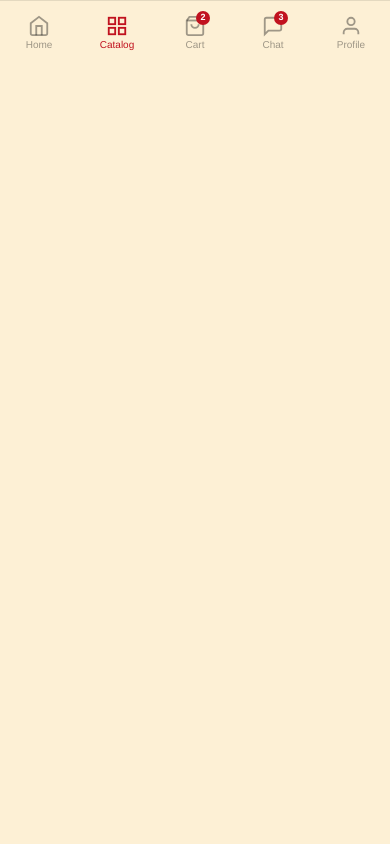
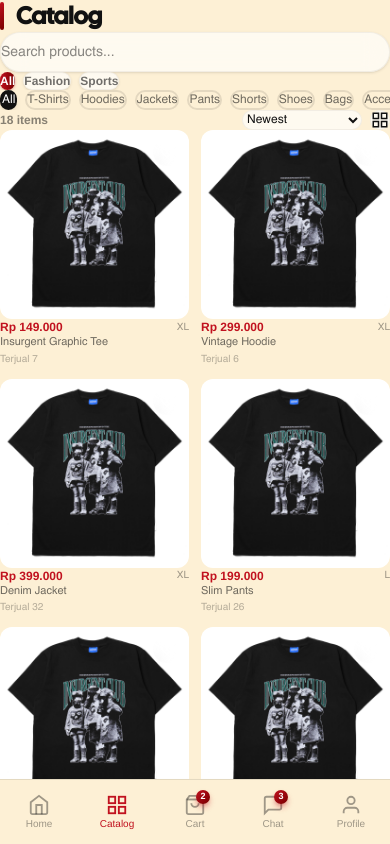
Before and after one commit to bhojesssss/SecondSpace, a Vue app: page /catalog in a window 390 px wide. Shown: the top 844 px of the page. Built offline with nearby package versions, Linux system fonts and the light colour scheme.

Commit message:
fix-mobileView

```diff
--- a/src/App.vue
+++ b/src/App.vue
@@ -1,13 +1,15 @@
 <template>
-  <div id="app" class="min-h-screen bg-[#FDF0D5]">
+  <div class="app-wrapper min-h-screen bg-[#FDF0D5] flex flex-col items-center w-full relative">
     <NavbarTop v-if="!isMobile" />
-    <main class="max-w-5xl mx-auto w-full px-4">
-      <router-view v-slot="{ Component }">
+
+    <main class="flex-1 w-full max-w-5xl px-4 pt-4 md:pt-0 pb-6">
+      <router-view v-slot="{ Component, route }">
         <transition name="page" mode="out-in">
-          <component :is="Component" />
+          <component :is="Component" :key="route.fullPath" />
         </transition>
       </router-view>
     </main>
+
     <NavbarBottom v-if="isMobile" />
     <div v-if="isMobile" class="pb-20"></div>
   </div>
@@ -15,10 +17,11 @@
 
 <script setup>
 import { ref, onMounted, onUnmounted } from 'vue'
+import { useRoute } from 'vue-router'
 import NavbarTop from '@/components/NavbarTop.vue'
 import NavbarBottom from '@/components/NavbarBottom.vue'
 
-const isMobile = ref(false)
+const isMobile = ref(window.innerWidth < 768)
 
 const checkMobile = () => {
   isMobile.value = window.innerWidth < 768
--- a/src/assets/main.css
+++ b/src/assets/main.css
@@ -1,4 +1,4 @@
-@import "tailwindcss";
+@import 'tailwindcss';
 
 @font-face {
   font-family: 'CalSans';
@@ -36,12 +36,12 @@
 }
 
 @theme {
-  --color-bg: #FDF0D5;
-  --color-fashion: #C1121F;
+  --color-bg: #fdf0d5;
+  --color-fashion: #c1121f;
   --color-fashion-dark: #780000;
-  --color-sports: #669BBC;
+  --color-sports: #669bbc;
   --color-sports-dark: #003049;
-  --color-white: #FFFFFF;
+  --color-white: #ffffff;
   --color-black: #111111;
 
   --font-display: 'CalSans', serif;
@@ -52,7 +52,6 @@
   box-sizing: border-box;
   margin: 0;
   padding: 0;
-
 }
 
 html {
@@ -60,7 +59,7 @@ html {
 }
 
 body {
-  background-color: #FDF0D5;
+  background-color: #fdf0d5;
   font-family: 'Helvetica', Arial, sans-serif;
   color: #111111;
   overflow-x: hidden;
@@ -86,7 +85,9 @@ body {
 .reveal {
   opacity: 0;
   transform: translateY(32px);
-  transition: opacity 0.6s ease, transform 0.6s ease;
+  transition:
+    opacity 0.6s ease,
+    transform 0.6s ease;
 }
 
 .reveal.visible {
@@ -116,11 +117,11 @@ body {
 }
 
 ::-webkit-scrollbar-track {
-  background: #FDF0D5;
+  background: #fdf0d5;
 }
 
 ::-webkit-scrollbar-thumb {
-  background: #C1121F;
+  background: #c1121f;
   border-radius: 3px;
 }
 
@@ -130,20 +131,35 @@ body {
   align-items: center;
 }
 
-#app>nav {
-  width: 100%;
-}
-
-#app>main {
-  width: 100%;
-  max-width: 1024px;
-}
-
-#app>nav {
+#app > nav.navbar-top {
   position: fixed;
   top: 0;
   left: 50%;
   transform: translateX(-50%);
-  width: 1024px;
-  max-width: 100%;
+  width: 100%;
+  max-width: 1440px;
 }
+
+#app > main {
+  width: 100%;
+  max-width: 1440px;
+}
+
+.app-wrapper {
+  width: 100%;
+  max-width: 1440px;
+  margin: 0 auto;
+}
+
+/* Glassmorphism utility with an opaque fallback */
+.glass-panel {
+  background-color: rgba(255, 255, 255, 0.95);
+  border: 1px solid rgba(0, 0, 0, 0.05);
+}
+@supports (backdrop-filter: blur(12px)) or (-webkit-backdrop-filter: blur(12px)) {
+  .glass-panel {
+    background-color: rgba(255, 255, 255, 0.65);
+    backdrop-filter: blur(12px);
+    -webkit-backdrop-filter: blur(12px);
+  }
+}
--- a/src/components/NavbarBottom.vue
+++ b/src/components/NavbarBottom.vue
@@ -12,7 +12,7 @@
           <component :is="item.icon" />
           <span
             v-if="item.badge"
-            class="absolute -top-1 -right-1 bg-[#C1121F] text-white text-[9px] w-3.5 h-3.5 rounded-full flex items-center justify-center font-bold"
+            class="absolute -top-1 -right-1 bg-gradient-to-br from-[#C1121F] to-[#780000] shadow-md shadow-[#C1121F]/40 text-white text-[9px] w-3.5 h-3.5 rounded-full flex items-center justify-center font-bold"
           >{{ item.badge }}</span>
         </div>
         <span class="text-[10px] mt-0.5 font-medium">{{ item.label }}</span>
--- a/src/components/NavbarTop.vue
+++ b/src/components/NavbarTop.vue
@@ -1,6 +1,6 @@
 <template>
-  <nav class="navbar-top fixed top-0 left-0 right-0 z-50 bg-[#FDF0D5]">
-    <div class="max-w-[1024px] mx-auto px-4 h-14 flex items-center gap-25">
+  <nav class="navbar-top fixed top-0 w-full flex justify-center z-50 bg-[#FDF0D5]">
+    <div class="w-full max-w-5xl px-4 h-14 flex items-center justify-between gap-4">
       <!-- Logo -->
       <router-link to="/" class="flex-shrink-0">
         <img src="@/assets/Img/logo.svg" alt="SecondSpace" class="h-8" />
--- a/src/composables/useScrollReveal.js
+++ b/src/composables/useScrollReveal.js
@@ -12,12 +12,14 @@ export function useScrollReveal() {
           }
         })
       },
-            { threshold: 0.1 }
+      { threshold: 0.05, rootMargin: '0px 0px -10px 0px' },
     )
 
+    setTimeout(() => {
       document.querySelectorAll('.reveal').forEach((el) => {
         observer.observe(el)
       })
+    }, 100)
   })
 
   onUnmounted(() => {
--- a/src/views/CatalogView.vue
+++ b/src/views/CatalogView.vue
@@ -3,55 +3,58 @@
 
     <!-- Header -->
     <div class="px-4 pt-4 pb-3 max-w-6xl mx-auto">
-      <h1 class="text-2xl font-bold mb-3" style="font-family: 'CalSans', serif;">Catalog</h1>
+      <div class="flex items-center gap-3 mb-4">
+        <div class="w-1 h-7 bg-[linear-gradient(135deg,#C1121F,#780000)] rounded-full"></div>
+        <h1 class="text-2xl font-bold" style="font-family: 'CalSans', serif;">Catalog</h1>
+      </div>
 
       <!-- Search (mobile only) -->
       <div class="md:hidden relative mb-3">
         <input v-model="searchQuery" type="text" placeholder="Search products..."
-          class="w-full h-9 pl-4 pr-10 rounded-full border border-black/20 bg-white/80 text-sm focus:outline-none focus:border-[#C1121F] transition-colors" />
+          class="w-full h-10 pl-5 pr-10 rounded-full border border-black/10 glass-panel shadow-sm hover:shadow-md text-sm focus:outline-none focus:border-[#C1121F] focus:ring-2 focus:ring-[#C1121F]/20 transition-all duration-300" />
       </div>
 
       <!-- Filter Tabs -->
-      <div class="flex gap-2 overflow-x-auto pb-1 scrollbar-hide">
+      <div class="flex gap-2 overflow-x-auto pb-2 scrollbar-hide">
         <button
           v-for="tab in tabs"
           :key="tab.value"
           @click="activeTab = tab.value"
-          class="flex-shrink-0 px-4 py-1.5 rounded-full text-xs font-bold transition-all duration-200"
+          class="flex-shrink-0 px-5 py-2 rounded-full text-xs font-bold transition-all duration-300 shadow-sm hover:shadow-md active:scale-95"
           :class="activeTab === tab.value
-            ? (tab.value === 'sports' ? 'bg-[#669BBC] text-white' : 'bg-[#C1121F] text-white')
-            : 'bg-white/60 text-black/60 hover:bg-white'"
+            ? (tab.value === 'sports' ? 'bg-gradient-to-r from-[#669BBC] to-[#003049] text-white shadow-[#669BBC]/30' : 'bg-gradient-to-r from-[#C1121F] to-[#780000] text-white shadow-[#C1121F]/30')
+            : 'glass-panel text-black/60 hover:text-black'"
         >{{ tab.label }}</button>
       </div>
     </div>
 
     <!-- Category chips -->
     <div class="px-4 pb-4 max-w-6xl mx-auto">
-      <div class="flex gap-2 overflow-x-auto pb-1 scrollbar-hide">
+      <div class="flex gap-2 overflow-x-auto pb-2 scrollbar-hide">
         <button
           v-for="cat in activeCategories"
           :key="cat"
           @click="activeCategory = cat"
-          class="flex-shrink-0 px-3 py-1 rounded-full text-xs transition-all duration-200 border"
+          class="flex-shrink-0 px-4 py-1.5 rounded-full text-xs transition-all duration-300 border-2 active:scale-95 hover:shadow-sm"
           :class="activeCategory === cat
-            ? 'bg-black text-white border-black'
-            : 'bg-transparent text-black/60 border-black/20 hover:border-black/40'"
+            ? 'bg-black text-white border-black shadow-md'
+            : 'bg-transparent text-black/60 border-black/10 hover:border-black/30 hover:text-black/80'"
         >{{ cat }}</button>
       </div>
     </div>
 
     <!-- Sort & Filter bar -->
-    <div class="px-4 pb-4 max-w-6xl mx-auto flex items-center justify-between">
-      <span class="text-xs text-black/50">{{ filteredProducts.length }} items</span>
+    <div class="px-4 pb-4 max-w-6xl mx-auto flex items-center justify-between reveal">
+      <span class="text-xs font-bold text-black/50">{{ filteredProducts.length }} items</span>
       <div class="flex gap-2">
-        <select v-model="sortBy" class="text-xs border border-black/20 rounded-lg px-2 py-1 bg-white/80 focus:outline-none focus:border-[#C1121F]">
+        <select v-model="sortBy" class="text-xs border border-black/10 rounded-xl px-3 py-2 glass-panel focus:outline-none focus:border-[#C1121F] focus:ring-1 focus:ring-[#C1121F] hover:shadow-sm transition-all cursor-pointer">
           <option value="newest">Newest</option>
           <option value="price-asc">Price: Low to High</option>
           <option value="price-desc">Price: High to Low</option>
           <option value="popular">Most Popular</option>
         </select>
-        <button @click="showGrid = !showGrid" class="p-1 rounded-lg border border-black/20 bg-white/80 hover:bg-white transition-colors">
-          <svg width="16" height="16" viewBox="0 0 24 24" fill="none" stroke="currentColor" stroke-width="2">
+        <button @click="showGrid = !showGrid" class="p-2 rounded-xl border border-black/10 glass-panel hover:text-[#C1121F] transition-all hover:shadow-sm active:scale-95">
+          <svg width="18" height="18" viewBox="0 0 24 24" fill="none" stroke="currentColor" stroke-width="2">
             <rect x="3" y="3" width="7" height="7"/><rect x="14" y="3" width="7" height="7"/>
             <rect x="14" y="14" width="7" height="7"/><rect x="3" y="14" width="7" height="7"/>
           </svg>
@@ -70,28 +73,43 @@
           :class="`reveal-delay-${(i % 4) + 1}`"
         />
       </div>
-      <div v-if="filteredProducts.length === 0" class="text-center py-16 text-black/40">
-        <p class="text-4xl mb-3">🔍</p>
-        <p class="font-medium">No products found</p>
+      <div v-if="filteredProducts.length === 0" class="text-center py-20 reveal">
+        <div class="w-24 h-24 bg-gradient-to-br from-[#111111] to-[#333333] rounded-full mx-auto flex items-center justify-center text-5xl mb-6 shadow-lg shadow-black/20 transform hover:scale-110 transition-transform duration-300">
+          🔍
+        </div>
+        <p class="font-bold text-lg mb-1">No products found</p>
+        <p class="text-sm text-black/50 mb-6">Coba cari dengan kata kunci lain.</p>
       </div>
     </div>
   </div>
 </template>
 
 <script setup>
-import { ref, computed, onMounted } from 'vue'
-import { useRoute } from 'vue-router'
+import { ref, computed, watch } from 'vue'
+import { useRoute, useRouter } from 'vue-router'
 import { useScrollReveal } from '@/composables/useScrollReveal'
 import ProductCard from '@/components/ProductCard.vue'
 
 useScrollReveal()
 const route = useRoute()
+const router = useRouter()
 
 const searchQuery = ref(route.query.q || '')
 const activeTab = ref(route.query.type || 'all')
-const activeCategory = ref('All')
+const activeCategory = ref(route.query.category || 'All')
 const sortBy = ref('newest')
 const showGrid = ref(true)
+
+watch([activeTab, activeCategory, searchQuery], () => {
+  router.replace({
+    query: {
+      ...route.query,
+      type: activeTab.value !== 'all' ? activeTab.value : undefined,
+      category: activeCategory.value !== 'All' ? activeCategory.value : undefined,
+      q: searchQuery.value || undefined,
+    }
+  })
+}, { deep: true })
 
 const tabs = [
   { label: 'All', value: 'all' },
```
Also changed, not shown: index.html (+4 -6 lines), src/views/CartView.vue (+13 -8 lines), src/views/ChatView.vue (+13 -11 lines), src/views/NotificationView.vue (+9 -9 lines), src/views/ProductDetailView.vue (+17 -17 lines), src/views/ProfileView.vue (+29 -26 lines). Lines whose indentation alone changed are shown as unchanged.
